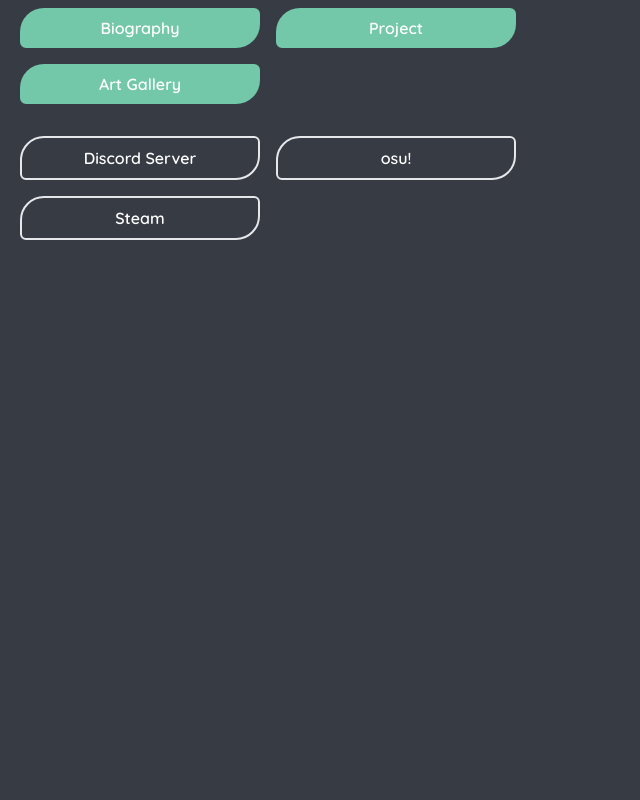
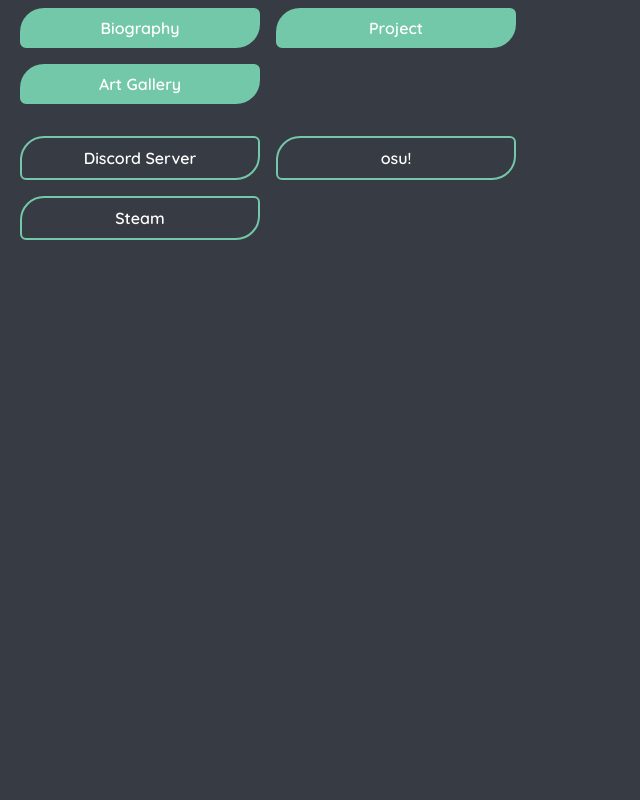
Before and after one commit to Doodle6660/maoiikun-portfolio, a Vue app: page / in a window 1280 px wide. Shown: the part 860-1660 px from the top of the page, without its empty margins (0-640 px from the left). Built offline with nearby package versions, Linux system fonts and the light colour scheme; a web font is replaced by a local one.

Commit message:
Update tailwind.config.js

```diff
--- a/tailwind.config.js
+++ b/tailwind.config.js
@@ -124,6 +124,8 @@
         borderColor: theme => ({
             ...theme("colors"),
             DEFAULT: theme("colors.gray.200", "currentColor"),
+            primary: "#73C8A9",
+            secondary: "#373B44",
         }),
         borderOpacity: theme => theme("opacity"),
         borderRadius: {
@@ -654,7 +656,11 @@
             1: "1",
             2: "2",
         },
-        textColor: theme => theme("colors"),
+        textColor: theme => ({
+            ...theme("colors"),
+            primary: "#73C8A9",
+            secondary: "#373B44",
+        }),
         textOpacity: theme => theme("opacity"),
         transitionDuration: {
             DEFAULT: "150ms",
```
